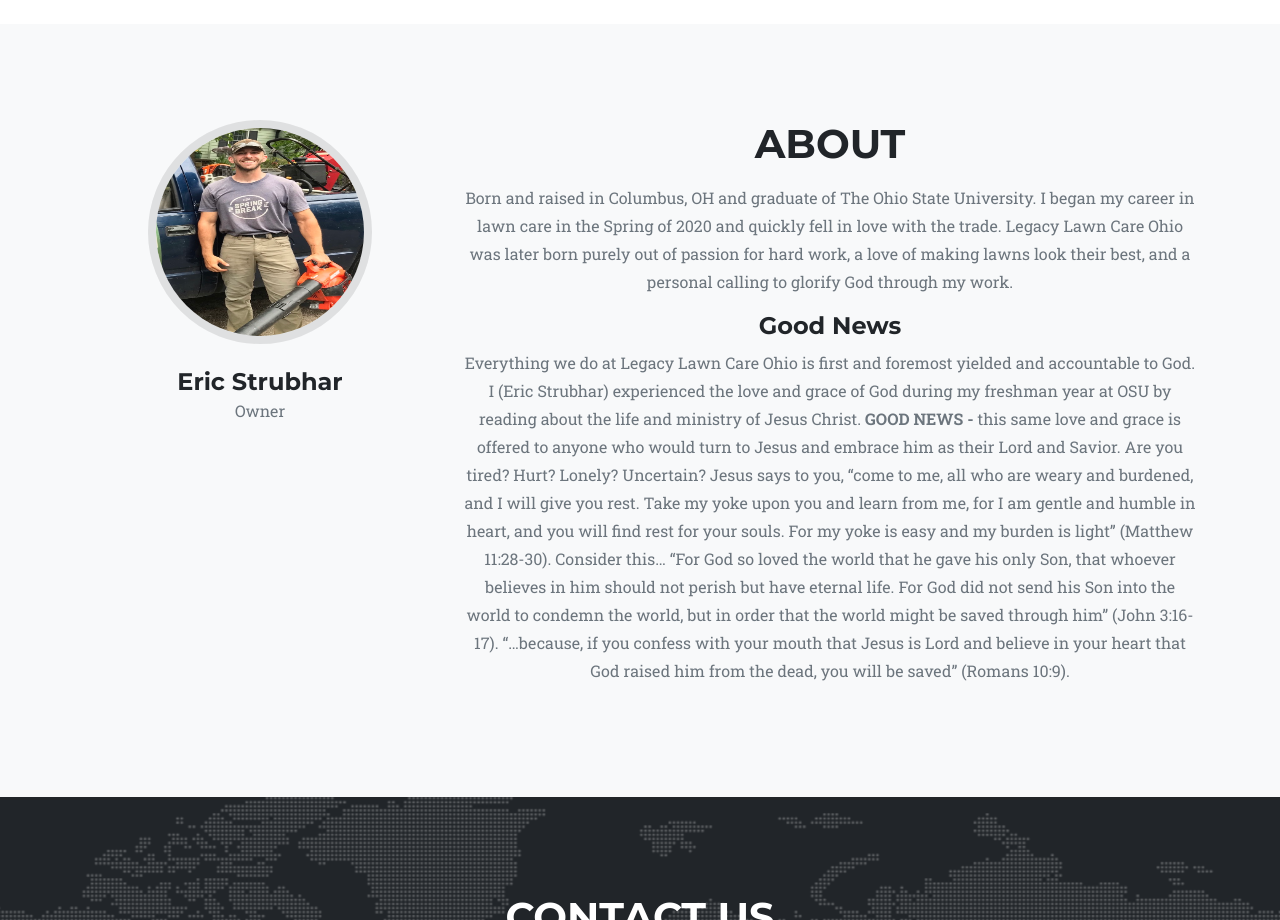
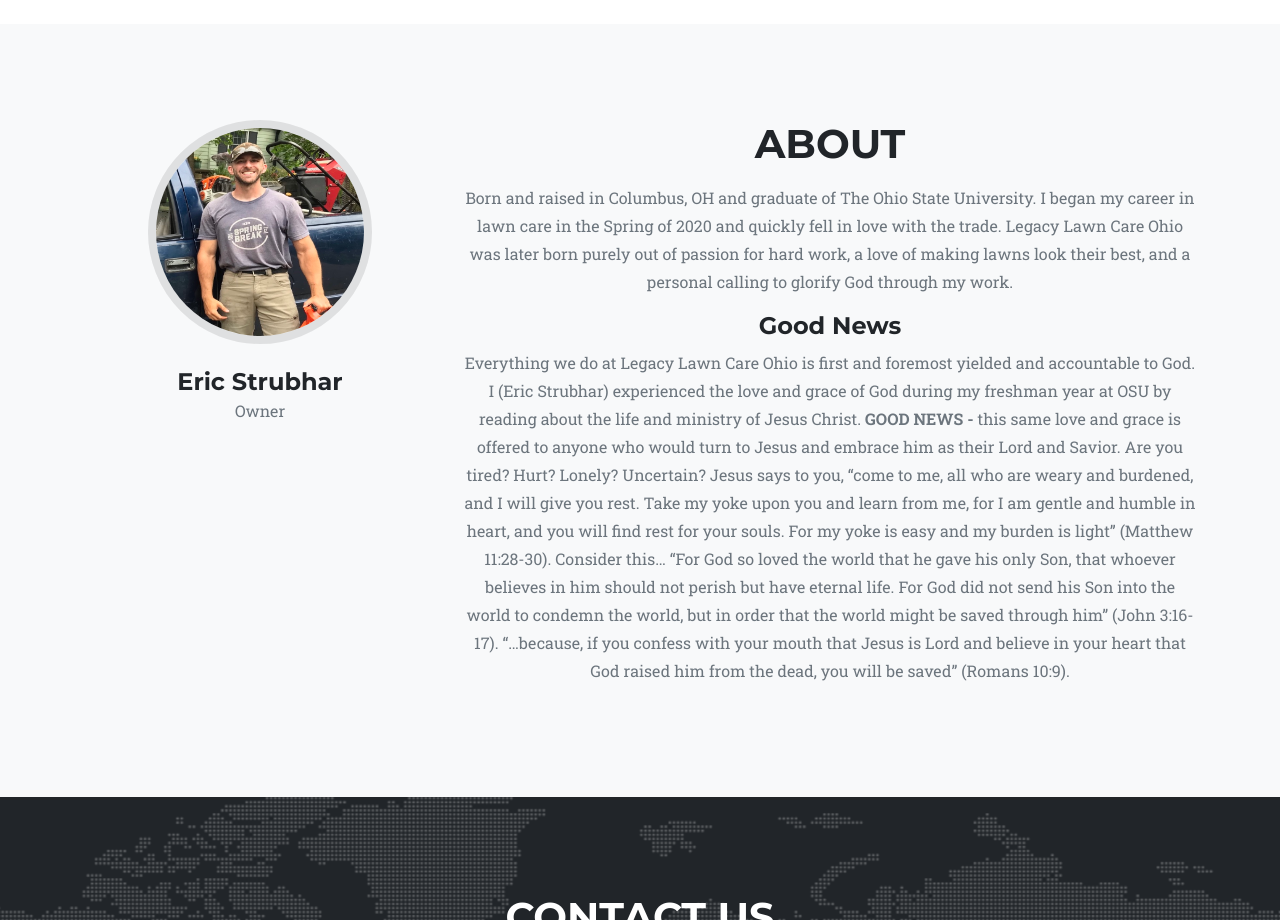
Before and after one commit to BrettKoenig/LegacyLawncareOhio, a website: page dev/src/pug/index.pug in a window 1280 px wide. Shown: the part 1340-2260 px from the top of the page. Drawn offline with nearby package versions, Linux system fonts and the light colour scheme; files that its build step writes are made by us from their sources; files whose address does not match are found by name.

Commit message:
update strub photo

```diff
--- a/dev/src/pug/index.pug
+++ b/dev/src/pug/index.pug
@@ -166,7 +166,7 @@
                 .row
                     .col-lg-4
                         .team-member
-                            img.mx-auto.rounded-circle(src='assets/img/strub.jpg', alt='Eric Strubhar')
+                            img.mx-auto.rounded-circle(src='assets/img/strub.jpeg', alt='Eric Strubhar')
                             h4 Eric Strubhar
                             p.text-muted Owner
                     .col-lg-8.mx-auto.text-center
```
Also changed, not shown: dev/dist/index.html, index.html.
